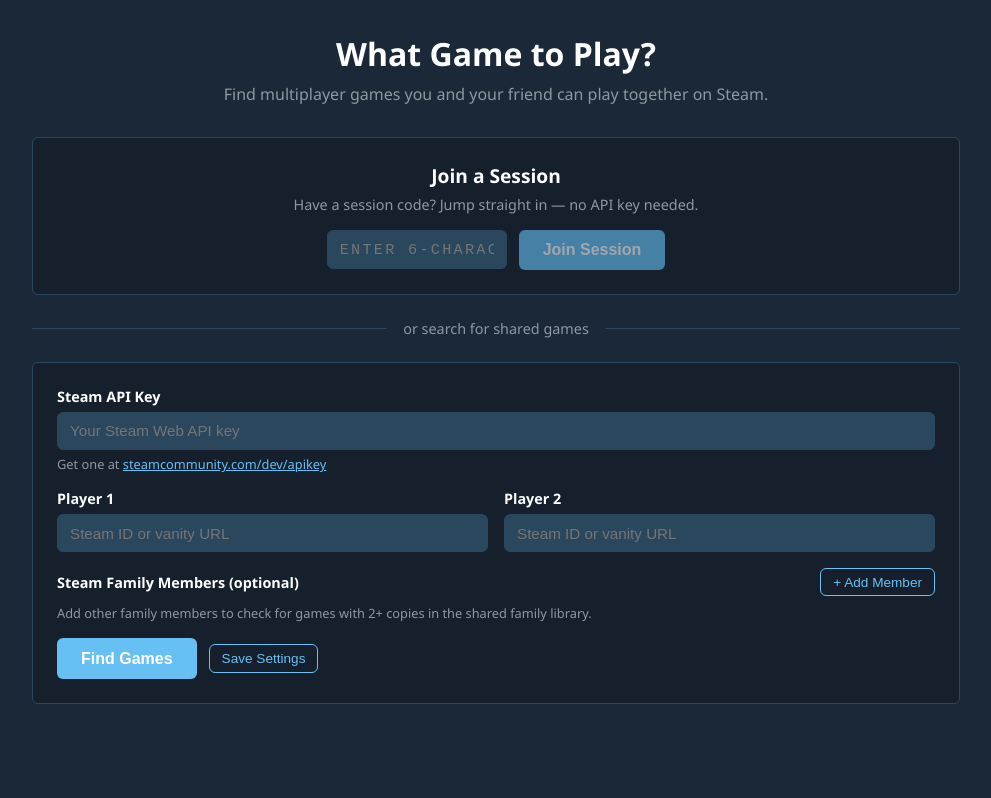
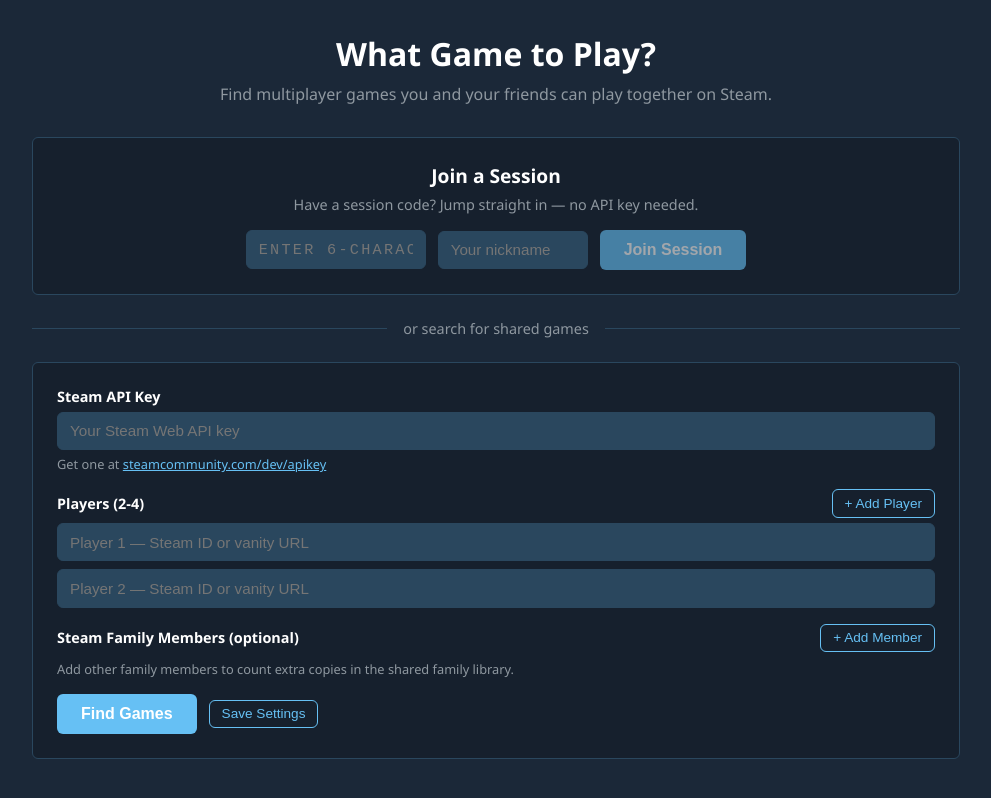
Before and after one commit to PanicAsh53422/what-game-to-play, a React (Vite) app: page / in a window 1280 px wide. Shown: the whole page, without its empty margins (144-1135 px from the left). Built offline with nearby package versions, Linux system fonts and the light colour scheme.

Commit message:
Add 4 player support

```diff
--- a/src/App.css
+++ b/src/App.css
@@ -309,6 +309,58 @@
   color: var(--danger);
   font-size: 0.9rem;
   margin-top: 0.5rem;
+}
+
+.session-create {
+  display: flex;
+  gap: 0.5rem;
+  align-items: center;
+}
+
+.nickname-input {
+  width: 140px;
+}
+
+.session-players {
+  display: flex;
+  gap: 0.5rem;
+  margin-top: 0.75rem;
+  flex-wrap: wrap;
+}
+
+.player-badge {
+  background: var(--bg-input);
+  border: 1px solid var(--border);
+  border-radius: 20px;
+  padding: 0.25rem 0.75rem;
+  font-size: 0.85rem;
+  color: var(--text);
+}
+
+.player-badge.you {
+  border-color: var(--accent);
+  color: var(--accent);
+}
+
+/* Players grid */
+.players-grid {
+  display: flex;
+  flex-direction: column;
+  gap: 0.5rem;
+}
+
+.player-input-row {
+  display: flex;
+  gap: 0.5rem;
+}
+
+.player-input-row input {
+  flex: 1;
+}
+
+/* Join nickname */
+.join-nickname {
+  width: 150px;
 }
 
 /* Want to Play */
--- a/src/App.tsx
+++ b/src/App.tsx
@@ -28,8 +28,7 @@
 
   async function handleSubmit(
     apiKey: string,
-    player1: string,
-    player2: string,
+    players: string[],
     familyMembers: string[],
   ) {
     setLoading(true);
@@ -41,8 +40,7 @@
     try {
       const games = await findSharedMultiplayerGames(
         apiKey,
-        player1,
-        player2,
+        players,
         familyMembers,
         setProgress,
       );
@@ -64,15 +62,15 @@
     }
   }, []);
 
-  function handleCreateSession() {
+  function handleCreateSession(nickname: string) {
     if (!results) return;
     setSessionError(null);
-    createSession(results, handleSessionState, setSessionError);
+    createSession(results, nickname, handleSessionState, setSessionError);
   }
 
-  function handleJoinSession(code: string) {
+  function handleJoinSession(code: string, nickname: string) {
     setSessionError(null);
-    joinSession(code, handleSessionState, setSessionError);
+    joinSession(code, nickname, handleSessionState, setSessionError);
   }
 
   const hasResults = results && results.length > 0;
@@ -83,7 +81,8 @@
       <header>
         <h1>What Game to Play?</h1>
         <p>
-          Find multiplayer games you and your friend can play together on Steam.
+          Find multiplayer games you and your friends can play together on
+          Steam.
         </p>
       </header>
 
@@ -109,8 +108,8 @@
           onCreateSession={handleCreateSession}
           onJoinSession={handleJoinSession}
           sessionId={session?.sessionId ?? null}
-          connectedPlayers={session?.connectedPlayers ?? 0}
-          playerSlot={session?.playerSlot ?? null}
+          players={session?.players ?? []}
+          playerSlot={session?.playerSlot ?? -1}
           sessionError={sessionError}
         />
       )}
--- a/src/components/InputForm.tsx
+++ b/src/components/InputForm.tsx
@@ -4,8 +4,7 @@
 interface Props {
   onSubmit: (
     apiKey: string,
-    player1: string,
-    player2: string,
+    players: string[],
     familyMembers: string[]
   ) => void;
   loading: boolean;
@@ -13,23 +12,38 @@
 
 export function InputForm({ onSubmit, loading }: Props) {
   const [apiKey, setApiKey] = useState("");
-  const [player1, setPlayer1] = useState("");
-  const [player2, setPlayer2] = useState("");
+  const [players, setPlayers] = useState<string[]>(["", ""]);
   const [familyMembers, setFamilyMembers] = useState<string[]>([]);
   const [saved, setSaved] = useState(false);
 
   useEffect(() => {
     const config = loadConfig();
     setApiKey(config.apiKey);
-    setPlayer1(config.player1);
-    setPlayer2(config.player2);
+    setPlayers(config.players.length >= 2 ? config.players : ["", ""]);
     setFamilyMembers(config.familyMembers);
   }, []);
 
   function handleSave() {
-    saveConfig({ apiKey, player1, player2, familyMembers });
+    saveConfig({ apiKey, players, familyMembers });
     setSaved(true);
     setTimeout(() => setSaved(false), 2000);
+  }
+
+  function updatePlayer(index: number, value: string) {
+    const updated = [...players];
+    updated[index] = value;
+    setPlayers(updated);
+  }
+
+  function addPlayer() {
+    if (players.length < 4) {
+      setPlayers([...players, ""]);
+    }
+  }
+
+  function removePlayer(index: number) {
+    if (players.length <= 2) return;
+    setPlayers(players.filter((_, i) => i !== index));
   }
 
   function addFamilyMember() {
@@ -48,9 +62,11 @@
 
   function handleSubmit(e: React.FormEvent) {
     e.preventDefault();
-    saveConfig({ apiKey, player1, player2, familyMembers });
+    saveConfig({ apiKey, players, familyMembers });
     const activeFamilyMembers = familyMembers.filter((m) => m.trim());
-    onSubmit(apiKey, player1, player2, activeFamilyMembers);
+    const activePlayers = players.filter((p) => p.trim());
+    if (activePlayers.length < 2) return;
+    onSubmit(apiKey, activePlayers, activeFamilyMembers);
   }
 
   return (
@@ -77,28 +93,36 @@
         </small>
       </div>
 
-      <div className="form-row">
-        <div className="form-section">
-          <label htmlFor="player1">Player 1</label>
-          <input
-            id="player1"
-            type="text"
-            placeholder="Steam ID or vanity URL"
-            value={player1}
-            onChange={(e) => setPlayer1(e.target.value)}
-            required
-          />
+      <div className="form-section">
+        <div className="family-header">
+          <label>Players (2-4)</label>
+          {players.length < 4 && (
+            <button type="button" className="btn-secondary" onClick={addPlayer}>
+              + Add Player
+            </button>
+          )}
         </div>
-        <div className="form-section">
-          <label htmlFor="player2">Player 2</label>
-          <input
-            id="player2"
-            type="text"
-            placeholder="Steam ID or vanity URL"
-            value={player2}
-            onChange={(e) => setPlayer2(e.target.value)}
-            required
-          />
+        <div className="players-grid">
+          {players.map((player, i) => (
+            <div key={i} className="player-input-row">
+              <input
+                type="text"
+                placeholder={`Player ${i + 1} — Steam ID or vanity URL`}
+                value={player}
+                onChange={(e) => updatePlayer(i, e.target.value)}
+                required
+              />
+              {players.length > 2 && (
+                <button
+                  type="button"
+                  className="btn-remove"
+                  onClick={() => removePlayer(i)}
+                >
+                  Remove
+                </button>
+              )}
+            </div>
+          ))}
         </div>
       </div>
 
@@ -114,8 +138,8 @@
           </button>
         </div>
         <small>
-          Add other family members to check for games with 2+ copies in the
-          shared family library.
+          Add other family members to count extra copies in the shared family
+          library.
         </small>
         {familyMembers.map((member, i) => (
           <div key={i} className="family-member-row">
@@ -140,11 +164,7 @@
         <button type="submit" className="btn-primary" disabled={loading}>
           {loading ? "Searching..." : "Find Games"}
         </button>
-        <button
-          type="button"
-          className="btn-secondary"
-          onClick={handleSave}
-        >
+        <button type="button" className="btn-secondary" onClick={handleSave}>
           {saved ? "Saved!" : "Save Settings"}
         </button>
       </div>
--- a/src/components/JoinPanel.tsx
+++ b/src/components/JoinPanel.tsx
@@ -1,16 +1,17 @@
 import { useState } from "react";
 
 interface Props {
-  onJoin: (code: string) => void;
+  onJoin: (code: string, nickname: string) => void;
   error: string | null;
 }
 
 export function JoinPanel({ onJoin, error }: Props) {
   const [code, setCode] = useState("");
+  const [nickname, setNickname] = useState("");
 
   function handleSubmit(e: React.FormEvent) {
     e.preventDefault();
-    if (code.trim()) onJoin(code.trim());
+    if (code.trim()) onJoin(code.trim(), nickname.trim());
   }
 
   return (
@@ -26,7 +27,19 @@
           maxLength={6}
           className="join-input"
         />
-        <button type="submit" className="btn-primary" disabled={code.length < 6}>
+        <input
+          type="text"
+          placeholder="Your nickname"
+          value={nickname}
+          onChange={(e) => setNickname(e.target.value)}
+          className="join-nickname"
+          maxLength={20}
+        />
+        <button
+          type="submit"
+          className="btn-primary"
+          disabled={code.length < 6}
+        >
           Join Session
         </button>
       </div>
--- a/src/components/ResultsList.tsx
+++ b/src/components/ResultsList.tsx
@@ -31,7 +31,7 @@
     return true;
   });
 
-  const myWantList = session ? session.wantToPlay[session.playerSlot] : [];
+  const myWantList = session ? (session.wantToPlay[session.playerSlot] || []) : [];
   const canAdd = myWantList.length < 5;
 
   return (
--- a/src/components/SessionPanel.tsx
+++ b/src/components/SessionPanel.tsx
@@ -1,11 +1,12 @@
 import { useState } from "react";
+import type { SessionPlayer } from "../types/steam";
 
 interface Props {
-  onCreateSession: () => void;
-  onJoinSession: (code: string) => void;
+  onCreateSession: (nickname: string) => void;
+  onJoinSession: (code: string, nickname: string) => void;
   sessionId: string | null;
-  connectedPlayers: number;
-  playerSlot: "player1" | "player2" | null;
+  players: (SessionPlayer | null)[];
+  playerSlot: number;
   sessionError: string | null;
 }
 
@@ -13,11 +14,12 @@
   onCreateSession,
   onJoinSession,
   sessionId,
-  connectedPlayers,
+  players,
   playerSlot,
   sessionError,
 }: Props) {
   const [joinCode, setJoinCode] = useState("");
+  const [nickname, setNickname] = useState("");
   const [copied, setCopied] = useState(false);
 
   function handleCopy() {
@@ -29,6 +31,7 @@
   }
 
   if (sessionId) {
+    const connected = players.filter((p) => p !== null).length;
     return (
       <div className="session-panel active">
         <div className="session-info">
@@ -40,10 +43,24 @@
             </button>
           </div>
           <div className="session-status">
-            <span className={`status-dot ${connectedPlayers >= 2 ? "connected" : ""}`} />
-            {connectedPlayers}/2 players connected
-            {playerSlot && <span className="slot-label"> (You are {playerSlot === "player1" ? "Player 1" : "Player 2"})</span>}
+            <span
+              className={`status-dot ${connected >= 2 ? "connected" : ""}`}
+            />
+            {connected}/4 players
           </div>
+        </div>
+        <div className="session-players">
+          {players.map((p, i) =>
+            p ? (
+              <span
+                key={i}
+                className={`player-badge ${i === playerSlot ? "you" : ""}`}
+              >
+                {p.nickname}
+                {i === playerSlot && " (you)"}
+              </span>
+            ) : null
+          )}
         </div>
       </div>
     );
@@ -52,21 +69,44 @@
   return (
     <div className="session-panel">
       <div className="session-actions">
-        <button className="btn-primary" onClick={onCreateSession}>
-          Create Session
-        </button>
+        <div className="session-create">
+          <input
+            type="text"
+            placeholder="Your nickname"
+            value={nickname}
+            onChange={(e) => setNickname(e.target.value)}
+            maxLength={20}
+            className="nickname-input"
+          />
+          <button
+            className="btn-primary"
+            onClick={() => onCreateSession(nickname.trim())}
+          >
+            Create Session
+          </button>
+        </div>
         <span className="session-divider">or</span>
         <div className="session-join">
           <input
             type="text"
-            placeholder="Enter session code"
+            placeholder="Session code"
             value={joinCode}
             onChange={(e) => setJoinCode(e.target.value.toUpperCase())}
             maxLength={6}
           />
+          <input
+            type="text"
+            placeholder="Nickname"
+            value={nickname}
+            onChange={(e) => setNickname(e.target.value)}
+            maxLength={20}
+            className="nickname-input"
+          />
           <button
             className="btn-primary"
-            onClick={() => joinCode && onJoinSession(joinCode)}
+            onClick={() =>
+              joinCode && onJoinSession(joinCode, nickname.trim())
+            }
             disabled={!joinCode}
           >
             Join
--- a/src/components/WantToPlayList.tsx
+++ b/src/components/WantToPlayList.tsx
@@ -21,23 +21,26 @@
   onRandomPick,
   onAdd,
 }: Props) {
-  const myWant = session.wantToPlay[session.playerSlot];
-  const otherSlot = session.playerSlot === "player1" ? "player2" : "player1";
-  const otherWant = session.wantToPlay[otherSlot];
-
-  const allWanted = [...new Set([...myWant, ...otherWant])];
-  const allWantedGames = games.filter((g) => allWanted.includes(g.appid));
+  const mySlot = session.playerSlot;
+  const myWant = session.wantToPlay[mySlot] || [];
   const myGames = games.filter((g) => myWant.includes(g.appid));
   const canAdd = myWant.length < 5;
 
+  const allWanted = [...new Set(session.wantToPlay.flat())];
+  const allWantedGames = games.filter((g) => allWanted.includes(g.appid));
+
+  const activePlayers = session.players
+    .map((p, i) => (p ? { ...p, slot: i } : null))
+    .filter((p) => p !== null);
+
   function getVoteCount(appid: number): number {
-    let count = 0;
-    if (session.votes.player1.includes(appid)) count++;
-    if (session.votes.player2.includes(appid)) count++;
-    return count;
+    return session.votes.filter((v) => v.includes(appid)).length;
   }
 
-  const mutualVotes = allWanted.filter((appid) => getVoteCount(appid) >= 2);
+  const totalPlayers = activePlayers.length;
+  const mutualVotes = allWanted.filter(
+    (appid) => getVoteCount(appid) >= Math.max(2, totalPlayers)
+  );
   const mutualGames = games.filter((g) => mutualVotes.includes(g.appid));
 
   if (allWanted.length === 0) {
@@ -56,7 +59,7 @@
     <div className="want-to-play">
       {mutualGames.length > 0 && (
         <div className="mutual-section">
-          <h2>Both Voted For</h2>
+          <h2>Everyone Voted For</h2>
           <RandomPicker
             games={mutualGames}
             label="Pick Random from Mutual Votes"
@@ -69,7 +72,12 @@
           />
           <div className="game-grid">
             {mutualGames.map((game) => (
-              <GameCard key={game.appid} game={game} voteCount={2} />
+              <GameCard
+                key={game.appid}
+                game={game}
+                voteCount={getVoteCount(game.appid)}
+                totalPlayers={totalPlayers}
+              />
             ))}
           </div>
         </div>
@@ -105,8 +113,9 @@
               isInWantList
               onRemove={() => onRemove(game.appid)}
               voteCount={getVoteCount(game.appid)}
+              totalPlayers={totalPlayers}
               onVote={() => onVote(game.appid)}
-              hasVoted={session.votes[session.playerSlot].includes(game.appid)}
+              hasVoted={(session.votes[mySlot] || []).includes(game.appid)}
             />
           ))}
         </div>
@@ -114,29 +123,39 @@
         <p className="empty-state">You haven't picked any games yet.</p>
       )}
 
+      {activePlayers
+        .filter((p) => p.slot !== mySlot)
+        .map((p) => {
+          const theirWant = session.wantToPlay[p.slot] || [];
+          const theirGames = games.filter((g) => theirWant.includes(g.appid));
+          return (
+            <div key={p.slot}>
               <h2>
-        {session.playerSlot === "player1" ? "Player 2" : "Player 1"}'s Picks (
-        {otherWant.length})
+                {p.nickname}'s Picks ({theirGames.length})
               </h2>
-      {otherWant.length > 0 ? (
+              {theirGames.length > 0 ? (
                 <div className="game-grid">
-          {games
-            .filter((g) => otherWant.includes(g.appid))
-            .map((game) => (
+                  {theirGames.map((game) => (
                     <GameCard
                       key={game.appid}
                       game={game}
                       voteCount={getVoteCount(game.appid)}
+                      totalPlayers={totalPlayers}
                       onVote={() => onVote(game.appid)}
-                hasVoted={session.votes[session.playerSlot].includes(
+                      hasVoted={(session.votes[mySlot] || []).includes(
                         game.appid
                       )}
                     />
                   ))}
                 </div>
               ) : (
-        <p className="empty-state">Waiting for the other player to pick...</p>
+                <p className="empty-state">
+                  Waiting for {p.nickname} to pick...
+                </p>
               )}
             </div>
           );
+        })}
+    </div>
+  );
 }
--- a/src/services/session.ts
+++ b/src/services/session.ts
@@ -14,30 +14,37 @@
   return socket;
 }
 
+function bindListeners(
+  s: Socket,
+  onState: (state: SessionState) => void,
+  onError: (msg: string) => void
+) {
+  s.off("session:state");
+  s.off("session:error");
+  s.on("session:state", onState);
+  s.on("session:error", onError);
+}
+
 export function createSession(
   games: GameDetails[],
+  nickname: string,
   onState: (state: SessionState) => void,
   onError: (msg: string) => void
 ) {
   const s = getSocket();
-  s.off("session:state");
-  s.off("session:error");
-  s.on("session:state", onState);
-  s.on("session:error", onError);
-  s.emit("session:create", { games });
+  bindListeners(s, onState, onError);
+  s.emit("session:create", { games, nickname });
 }
 
 export function joinSession(
   sessionId: string,
+  nickname: string,
   onState: (state: SessionState) => void,
   onError: (msg: string) => void
 ) {
   const s = getSocket();
-  s.off("session:state");
-  s.off("session:error");
-  s.on("session:state", onState);
-  s.on("session:error", onError);
-  s.emit("session:join", { sessionId });
+  bindListeners(s, onState, onError);
+  s.emit("session:join", { sessionId, nickname });
 }
 
 export function addGameToWantList(appid: number) {
--- a/src/services/steam.ts
+++ b/src/services/steam.ts
@@ -32,6 +32,22 @@
     throw new Error(`Could not resolve "${input}" to a Steam ID`);
   }
   return data.response.steamid;
+}
+
+export async function getPlayerNames(
+  apiKey: string,
+  steamIds: string[]
+): Promise<Map<string, string>> {
+  const res = await fetch(
+    `/api/player-summaries?key=${encodeURIComponent(apiKey)}&steamids=${steamIds.join(",")}`
+  );
+  const data = await res.json();
+  const map = new Map<string, string>();
+  const players = data?.response?.players || [];
+  for (const p of players) {
+    map.set(p.steamid, p.personaname);
+  }
+  return map;
 }
 
 export async function getOwnedGames(
@@ -91,17 +107,20 @@
 
 export async function findSharedMultiplayerGames(
   apiKey: string,
-  player1Input: string,
-  player2Input: string,
+  playerInputs: string[],
   familyMemberInputs: string[],
   onProgress: (msg: string) => void
 ): Promise<GameDetails[]> {
+  const playerCount = playerInputs.length;
   onProgress("Resolving Steam IDs...");
 
-  const allInputs = [player1Input, player2Input, ...familyMemberInputs];
+  const allInputs = [...playerInputs, ...familyMemberInputs];
   const steamIds = await Promise.all(
     allInputs.map((input) => resolveToSteamId(apiKey, input))
   );
+
+  onProgress("Fetching Steam profile names...");
+  const nameMap = await getPlayerNames(apiKey, steamIds);
 
   onProgress("Fetching game libraries...");
 
@@ -118,28 +137,32 @@
 
   const copiesCount = new Map<number, number>();
   const ownedByMap = new Map<number, string[]>();
-  const labels = allInputs.map((_input, i) =>
-    i === 0 ? "Player 1" : i === 1 ? "Player 2" : `Family Member ${i - 1}`
-  );
 
   for (let i = 0; i < allLibraries.length; i++) {
+    const steamId = steamIds[i];
+    const label =
+      nameMap.get(steamId) ||
+      (i < playerCount
+        ? `Player ${i + 1}`
+        : `Family Member ${i - playerCount + 1}`);
+
     for (const game of allLibraries[i]) {
       copiesCount.set(game.appid, (copiesCount.get(game.appid) || 0) + 1);
       const owners = ownedByMap.get(game.appid) || [];
-      owners.push(labels[i]);
+      owners.push(label);
       ownedByMap.set(game.appid, owners);
     }
   }
 
   const candidateAppIds: number[] = [];
   for (const [appid, copies] of copiesCount) {
-    if (copies >= 2) {
+    if (copies >= playerCount) {
       candidateAppIds.push(appid);
     }
   }
 
   onProgress(
-    `Found ${candidateAppIds.length} games with 2+ copies. Checking which are multiplayer...`
+    `Found ${candidateAppIds.length} games with ${playerCount}+ copies. Checking which are multiplayer...`
   );
 
   const results: GameDetails[] = [];
```
Also changed, not shown: src/components/GameCard.tsx (+11 -1 lines), src/services/storage.ts (+13 -3 lines), src/types/steam.ts (+10 -11 lines), 1 other file (tests, documents, lock files or other folders). Lines whose indentation alone changed are shown as unchanged.
